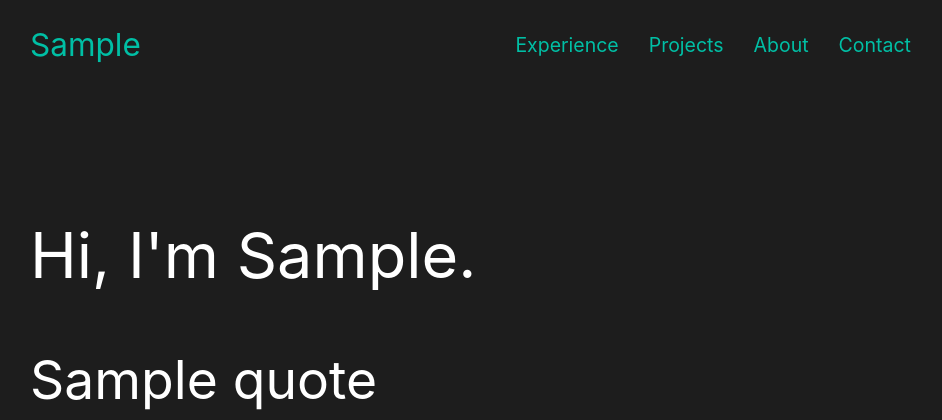
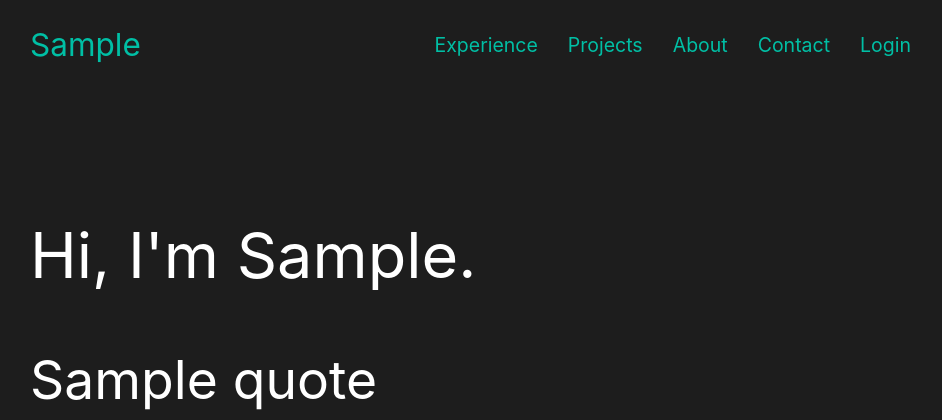
Before and after one commit to MayankJ99/Portfolio2.0, a Django app: template personal/templates/index.html in a window 1280 px wide. Shown: the top 420 px of the page, without its empty margins (162-1104 px from the left). Run offline with Django 3.2, Linux system fonts and the light colour scheme; the template is opened without the code that fills it: most values are stand-ins (such as "Sample title", 1, 10 or a date in 2020); grey boxes marked "Sample" are stand-in pictures; some libraries are stand-ins or nearby versions.

Commit message:
login button

```diff
--- a/personal/templates/deleteProject.html
+++ b/personal/templates/deleteProject.html
@@ -50,6 +50,8 @@
                 <li><a style="font-size: 1.3rem;" href="{% url 'personal-index' %}#contact" class="teal-text text-accent-4">Contact</a></li>
 {% if user.is_authenticated %}
          <li><a style="font-size: 1.3rem;" href="{% url 'personal-logout' %}" class="teal-text text-accent-4">Logout</a></li>
+ {% else %}
+          <li><a style="font-size: 1.3rem;" href="{% url 'personal-login' %}" class="teal-text text-accent-4">Login</a></li>
 
         {% endif %}
               </ul>
@@ -65,6 +67,8 @@
             <li><a style="font-size: 1.3rem;" href="{% url 'personal-index' %}#contact" class="teal-text text-accent-4">Contact</a></li>
 {% if user.is_authenticated %}
          <li><a style="font-size: 1.3rem;" href="{% url 'personal-logout' %}" class="teal-text text-accent-4">Logout</a></li>
+ {% else %}
+          <li><a style="font-size: 1.3rem;" href="{% url 'personal-login' %}" class="teal-text text-accent-4">Login</a></li>
 
         {% endif %}
           </ul>
--- a/personal/templates/deleteWork.html
+++ b/personal/templates/deleteWork.html
@@ -50,6 +50,8 @@
                 <li><a style="font-size: 1.3rem;" href="{% url 'personal-index' %}#contact" class="teal-text text-accent-4">Contact</a></li>
 {% if user.is_authenticated %}
          <li><a style="font-size: 1.3rem;" href="{% url 'personal-logout' %}" class="teal-text text-accent-4">Logout</a></li>
+ {% else %}
+          <li><a style="font-size: 1.3rem;" href="{% url 'personal-login' %}" class="teal-text text-accent-4">Login</a></li>
 
         {% endif %}
               </ul>
@@ -65,6 +67,8 @@
             <li><a style="font-size: 1.3rem;" href="{% url 'personal-index' %}#contact" class="teal-text text-accent-4">Contact</a></li>
 {% if user.is_authenticated %}
          <li><a style="font-size: 1.3rem;" href="{% url 'personal-logout' %}" class="teal-text text-accent-4">Logout</a></li>
+ {% else %}
+          <li><a style="font-size: 1.3rem;" href="{% url 'personal-login' %}" class="teal-text text-accent-4">Login</a></li>
 
         {% endif %}
           </ul>
--- a/personal/templates/index.html
+++ b/personal/templates/index.html
@@ -50,6 +50,8 @@
         {% if user.is_authenticated %}
          <li><a style="font-size: 1.3rem;" href="{% url 'personal-logout' %}" class="teal-text text-accent-4">Logout</a></li>
          <li><a style="font-size: 1.3rem;" href="{% url 'edit' %}" class="teal-text text-accent-4">Edit Profile</a></li>
+        {% else %}
+          <li><a style="font-size: 1.3rem;" href="{% url 'personal-login' %}" class="teal-text text-accent-4">Login</a></li>
 
         {% endif %}
 
@@ -66,6 +68,8 @@
             <li><a style="font-size: 1.3rem;" href="#contact" class="teal-text text-accent-4">Contact</a></li>
   {% if user.is_authenticated %}
          <li><a style="font-size: 1.3rem;" href="{% url 'personal-logout' %}" class="teal-text text-accent-4">Logout</a></li>
+ {% else %}
+          <li><a style="font-size: 1.3rem;" href="{% url 'personal-login' %}" class="teal-text text-accent-4">Login</a></li>
 
         {% endif %}
           </ul>
--- a/personal/templates/login.html
+++ b/personal/templates/login.html
@@ -50,6 +50,8 @@
                 <li><a style="font-size: 1.3rem;" href="{% url 'personal-index' %}#contact" class="teal-text text-accent-4">Contact</a></li>
 {% if user.is_authenticated %}
          <li><a style="font-size: 1.3rem;" href="{% url 'personal-logout' %}" class="teal-text text-accent-4">Logout</a></li>
+ {% else %}
+          <li><a style="font-size: 1.3rem;" href="{% url 'personal-login' %}" class="teal-text text-accent-4">Login</a></li>
 
         {% endif %}
               </ul>
@@ -65,6 +67,8 @@
             <li><a style="font-size: 1.3rem;" href="{% url 'personal-index' %}#contact" class="teal-text text-accent-4">Contact</a></li>
 {% if user.is_authenticated %}
          <li><a style="font-size: 1.3rem;" href="{% url 'personal-logout' %}" class="teal-text text-accent-4">Logout</a></li>
+ {% else %}
+          <li><a style="font-size: 1.3rem;" href="{% url 'personal-login' %}" class="teal-text text-accent-4">Login</a></li>
 
         {% endif %}
           </ul>
--- a/personal/templates/projectForm.html
+++ b/personal/templates/projectForm.html
@@ -50,6 +50,8 @@
                 <li><a style="font-size: 1.3rem;" href="{% url 'personal-index' %}#contact" class="teal-text text-accent-4">Contact</a></li>
 {% if user.is_authenticated %}
          <li><a style="font-size: 1.3rem;" href="{% url 'personal-logout' %}" class="teal-text text-accent-4">Logout</a></li>
+ {% else %}
+          <li><a style="font-size: 1.3rem;" href="{% url 'personal-login' %}" class="teal-text text-accent-4">Login</a></li>
 
         {% endif %}
               </ul>
@@ -65,6 +67,8 @@
             <li><a style="font-size: 1.3rem;" href="{% url 'personal-index' %}#contact" class="teal-text text-accent-4">Contact</a></li>
 {% if user.is_authenticated %}
          <li><a style="font-size: 1.3rem;" href="{% url 'personal-logout' %}" class="teal-text text-accent-4">Logout</a></li>
+ {% else %}
+          <li><a style="font-size: 1.3rem;" href="{% url 'personal-login' %}" class="teal-text text-accent-4">Login</a></li>
 
         {% endif %}
           </ul>
--- a/personal/templates/quoteForm.html
+++ b/personal/templates/quoteForm.html
@@ -50,6 +50,8 @@
                 <li><a style="font-size: 1.3rem;" href="{% url 'personal-index' %}#contact" class="teal-text text-accent-4">Contact</a></li>
 {% if user.is_authenticated %}
          <li><a style="font-size: 1.3rem;" href="{% url 'personal-logout' %}" class="teal-text text-accent-4">Logout</a></li>
+ {% else %}
+          <li><a style="font-size: 1.3rem;" href="{% url 'personal-login' %}" class="teal-text text-accent-4">Login</a></li>
 
         {% endif %}
               </ul>
@@ -65,6 +67,8 @@
             <li><a style="font-size: 1.3rem;" href="{% url 'personal-index' %}#contact" class="teal-text text-accent-4">Contact</a></li>
 {% if user.is_authenticated %}
          <li><a style="font-size: 1.3rem;" href="{% url 'personal-logout' %}" class="teal-text text-accent-4">Logout</a></li>
+ {% else %}
+          <li><a style="font-size: 1.3rem;" href="{% url 'personal-login' %}" class="teal-text text-accent-4">Login</a></li>
 
         {% endif %}
           </ul>
--- a/personal/templates/updateProject.html
+++ b/personal/templates/updateProject.html
@@ -50,6 +50,8 @@
                 <li><a style="font-size: 1.3rem;" href="{% url 'personal-index' %}#contact" class="teal-text text-accent-4">Contact</a></li>
 {% if user.is_authenticated %}
          <li><a style="font-size: 1.3rem;" href="{% url 'personal-logout' %}" class="teal-text text-accent-4">Logout</a></li>
+ {% else %}
+          <li><a style="font-size: 1.3rem;" href="{% url 'personal-login' %}" class="teal-text text-accent-4">Login</a></li>
 
         {% endif %}
               </ul>
@@ -65,6 +67,8 @@
             <li><a style="font-size: 1.3rem;" href="{% url 'personal-index' %}#contact" class="teal-text text-accent-4">Contact</a></li>
 {% if user.is_authenticated %}
          <li><a style="font-size: 1.3rem;" href="{% url 'personal-logout' %}" class="teal-text text-accent-4">Logout</a></li>
+ {% else %}
+          <li><a style="font-size: 1.3rem;" href="{% url 'personal-login' %}" class="teal-text text-accent-4">Login</a></li>
 
         {% endif %}
           </ul>
--- a/personal/templates/updateWork.html
+++ b/personal/templates/updateWork.html
@@ -50,6 +50,8 @@
                 <li><a style="font-size: 1.3rem;" href="{% url 'personal-index' %}#contact" class="teal-text text-accent-4">Contact</a></li>
 {% if user.is_authenticated %}
          <li><a style="font-size: 1.3rem;" href="{% url 'personal-logout' %}" class="teal-text text-accent-4">Logout</a></li>
+ {% else %}
+          <li><a style="font-size: 1.3rem;" href="{% url 'personal-login' %}" class="teal-text text-accent-4">Login</a></li>
 
         {% endif %}
               </ul>
@@ -65,6 +67,8 @@
             <li><a style="font-size: 1.3rem;" href="{% url 'personal-index' %}#contact" class="teal-text text-accent-4">Contact</a></li>
 {% if user.is_authenticated %}
          <li><a style="font-size: 1.3rem;" href="{% url 'personal-logout' %}" class="teal-text text-accent-4">Logout</a></li>
+ {% else %}
+          <li><a style="font-size: 1.3rem;" href="{% url 'personal-login' %}" class="teal-text text-accent-4">Login</a></li>
 
         {% endif %}
           </ul>
--- a/personal/templates/workForm.html
+++ b/personal/templates/workForm.html
@@ -50,6 +50,8 @@
                 <li><a style="font-size: 1.3rem;" href="{% url 'personal-index' %}#contact" class="teal-text text-accent-4">Contact</a></li>
 {% if user.is_authenticated %}
          <li><a style="font-size: 1.3rem;" href="{% url 'personal-logout' %}" class="teal-text text-accent-4">Logout</a></li>
+ {% else %}
+          <li><a style="font-size: 1.3rem;" href="{% url 'personal-login' %}" class="teal-text text-accent-4">Login</a></li>
 
         {% endif %}
               </ul>
@@ -65,6 +67,8 @@
             <li><a style="font-size: 1.3rem;" href="{% url 'personal-index' %}#contact" class="teal-text text-accent-4">Contact</a></li>
 {% if user.is_authenticated %}
          <li><a style="font-size: 1.3rem;" href="{% url 'personal-logout' %}" class="teal-text text-accent-4">Logout</a></li>
+ {% else %}
+          <li><a style="font-size: 1.3rem;" href="{% url 'personal-login' %}" class="teal-text text-accent-4">Login</a></li>
 
         {% endif %}
           </ul>
```
Also changed, not shown: personal/templates/EditProfile.html (+6 -1 lines).
